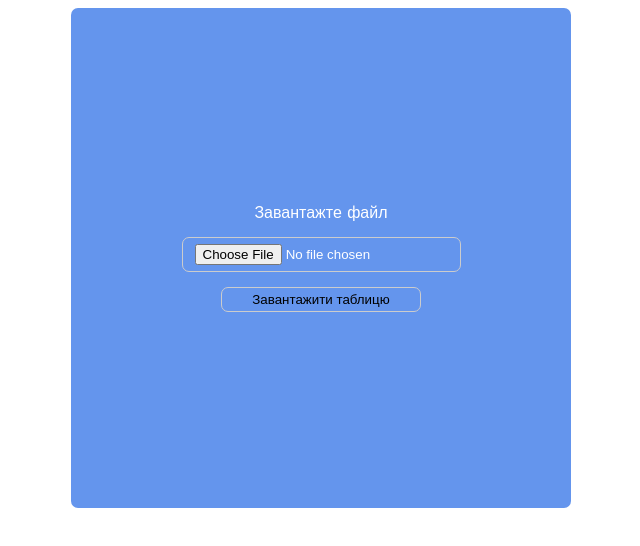
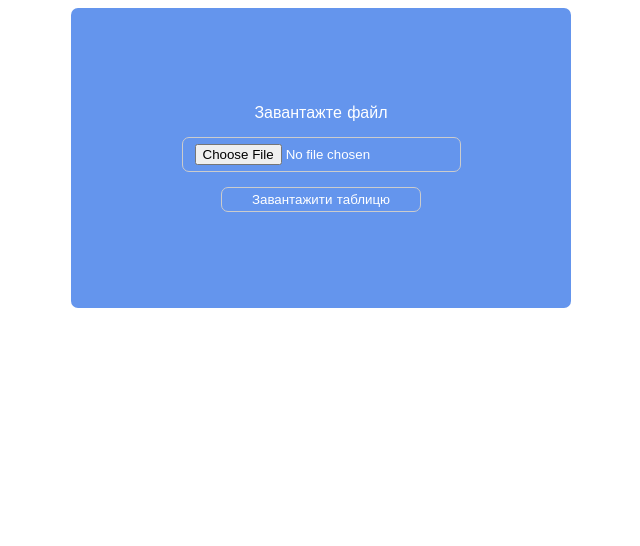
Before and after one commit to akaeyuhi/oop-final-rgr, a website built with webpack: page src/index.html in a window 1280 px wide. Shown: the whole page, without its empty margins (319-959 px from the left). Built offline with nearby package versions, Linux system fonts and the light colour scheme.

Commit message:
Fix style

```diff
--- a/src/style.css
+++ b/src/style.css
@@ -1,3 +1,7 @@
+body {
+  font-family: "Comic Sans MS", sans-serif;
+}
+
 .container {
   font-family: "Comic Sans MS", sans-serif;
   max-width: 1140px;
@@ -8,7 +12,7 @@
 
 .reader {
   width: 500px;
-  height: 500px;
+  height: 300px;
   background-color: cornflowerblue;
   justify-content: center;
   color:  white;
@@ -36,6 +40,8 @@ input[type="file"] {
 }
 
 input[type="submit"] {
+  font-family: "Comic Sans MS", sans-serif;
+  color: white;
   cursor: pointer;
   width: 200px;
   height: 25px;
```
